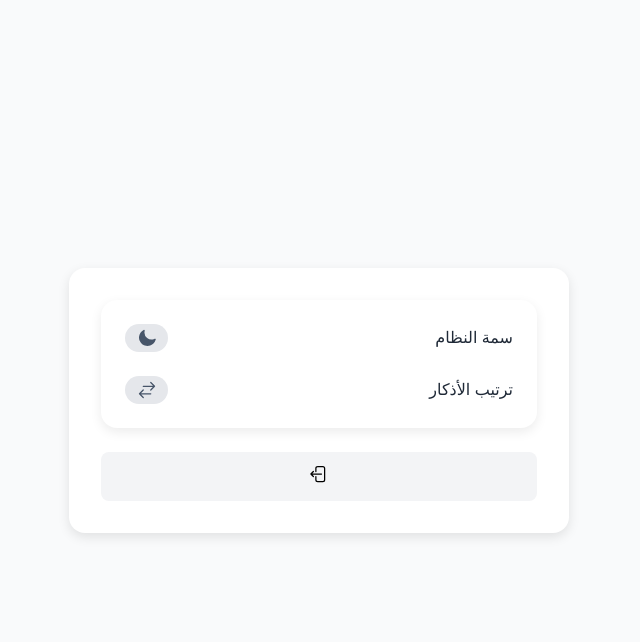
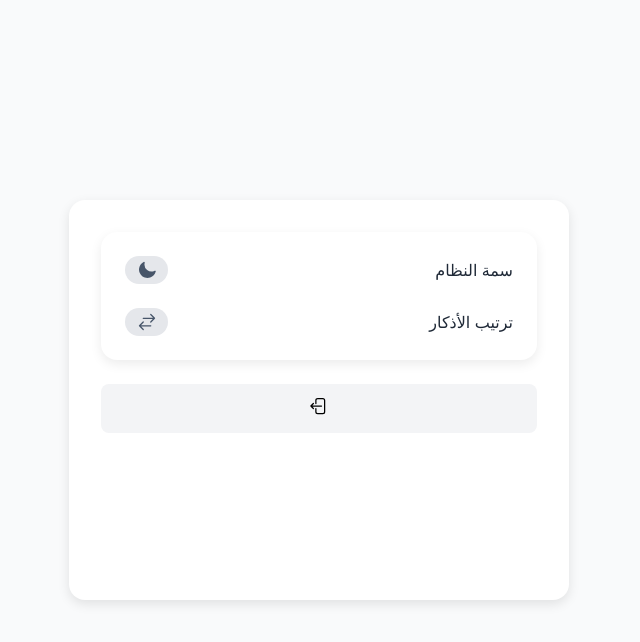
Before and after one commit to mosafa697/azkar, a React (Create React App) app: page / in a window 1280 px wide. Both pictures are taken after a click on the button 640 px from the left and 190 px from the top of the page. Shown: the top 642 px of the page, without its empty margins (384-1024 px from the left). Built offline with nearby package versions, Linux system fonts and the light colour scheme.

Commit message:
fix: Update styling

```diff
--- a/src/styles/AzkarCard.css
+++ b/src/styles/AzkarCard.css
@@ -59,6 +59,7 @@
   flex-grow: 1;
   overflow-y: auto;
   max-height: 50vh;
+  align-content: center;
 }
 
 .dark .phrase {
--- a/src/styles/Categories.css
+++ b/src/styles/Categories.css
@@ -41,6 +41,7 @@
   flex-direction: column;
   gap: 1.5rem;
   box-sizing: border-box;
+  min-height: 50vh;
 }
 
 .dark .card {
```
